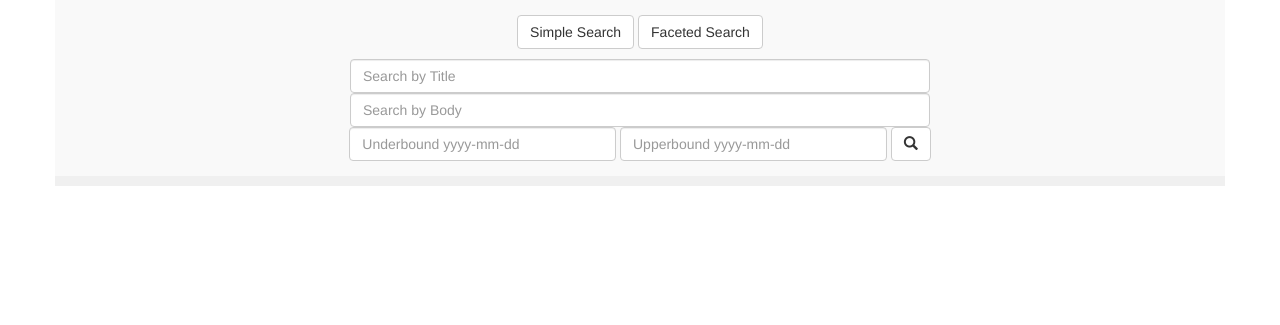
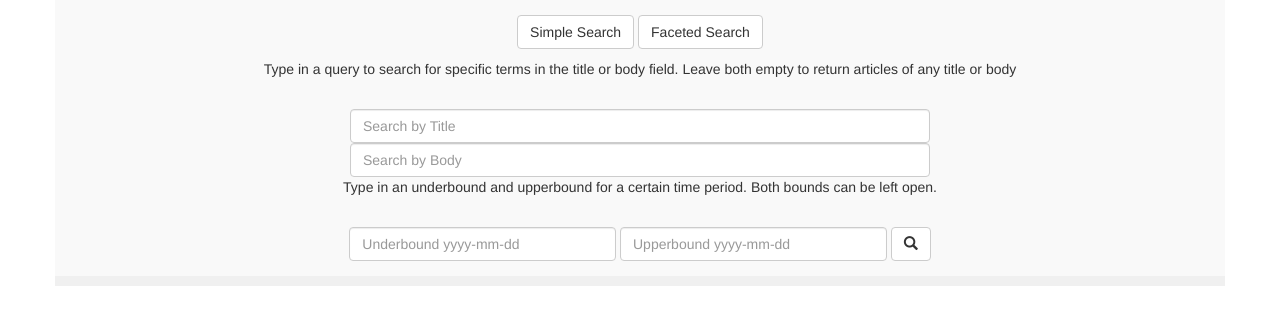
Before and after one commit to amosbastian/search_engine, a Flask app: page /search_advanced/ in a window 1280 px wide. Shown: the top 325 px of the page. Run offline with Flask 2, Linux system fonts and the light colour scheme; some libraries are stand-ins or nearby versions.

Commit message:
slight edits to interface

```diff
--- a/app/templates/search_engine/advanced_search.html
+++ b/app/templates/search_engine/advanced_search.html
@@ -97,8 +97,10 @@ hgroup h2.lead { font: normal normal 1.125em "Roboto",Arial,Verdana,sans-serif;
     </div>
     <div>
         <form action="." method="POST" class="form-inline">
+            <p> Type in a query to search for specific terms in the title or body field. Leave both empty to return articles of any title or body</p><br>
             <input type="text" class="form-control" placeholder="Search by Title" name="qtitle" style="width: 50%"><br>
             <input type="text" class="form-control" placeholder="Search by Body" name="qbody" style="width: 50%"><br>
+            <p> Type in an underbound and upperbound for a certain time period. Both bounds can be left open. </p><br>
             <input type="text" class="form-control" placeholder="Underbound yyyy-mm-dd" name="underb" style="width: 23%" >
             <input type="text" class="form-control" placeholder="Upperbound yyyy-mm-dd" name="upperb" style="width: 23%">
             <button type="submit" class="btn btn-default" name="my-form">
```
